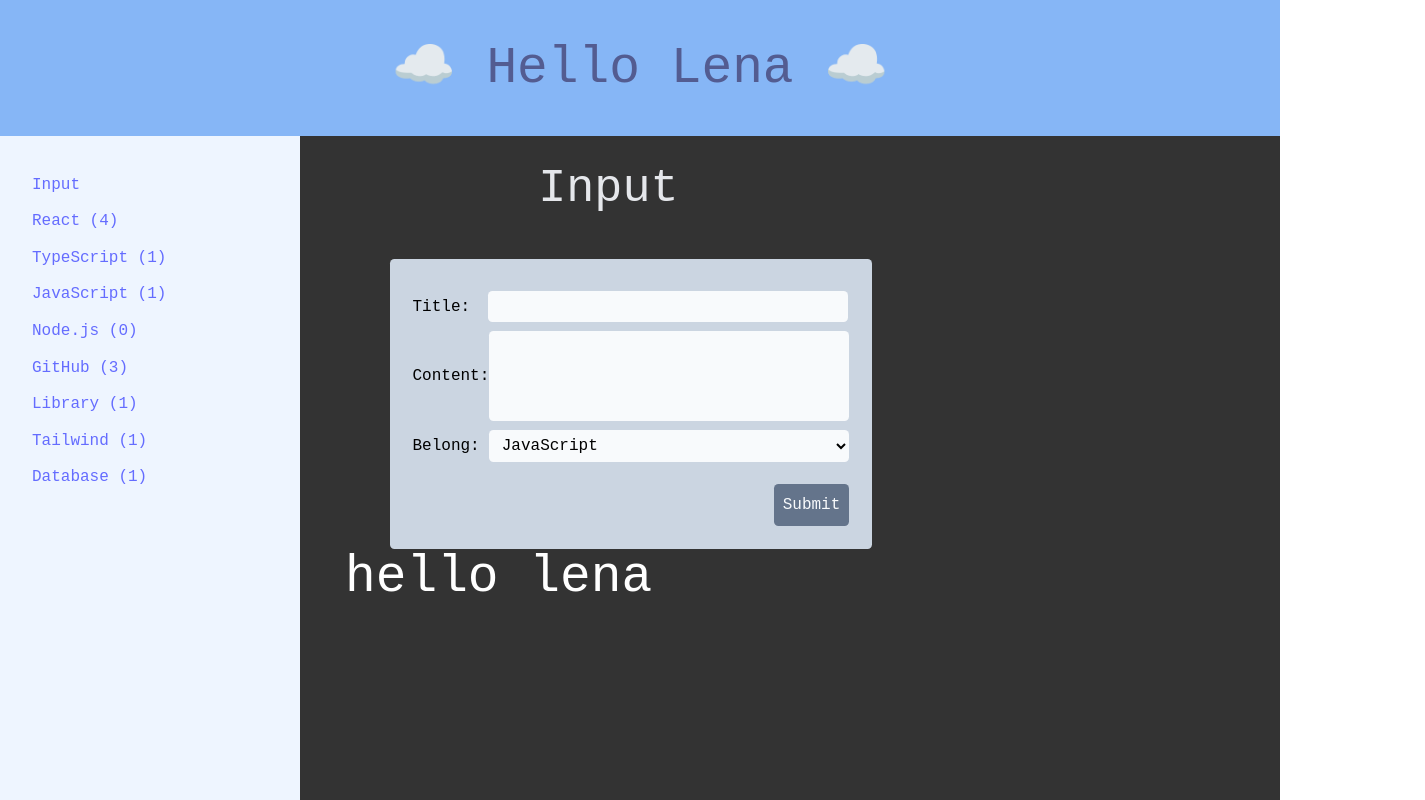
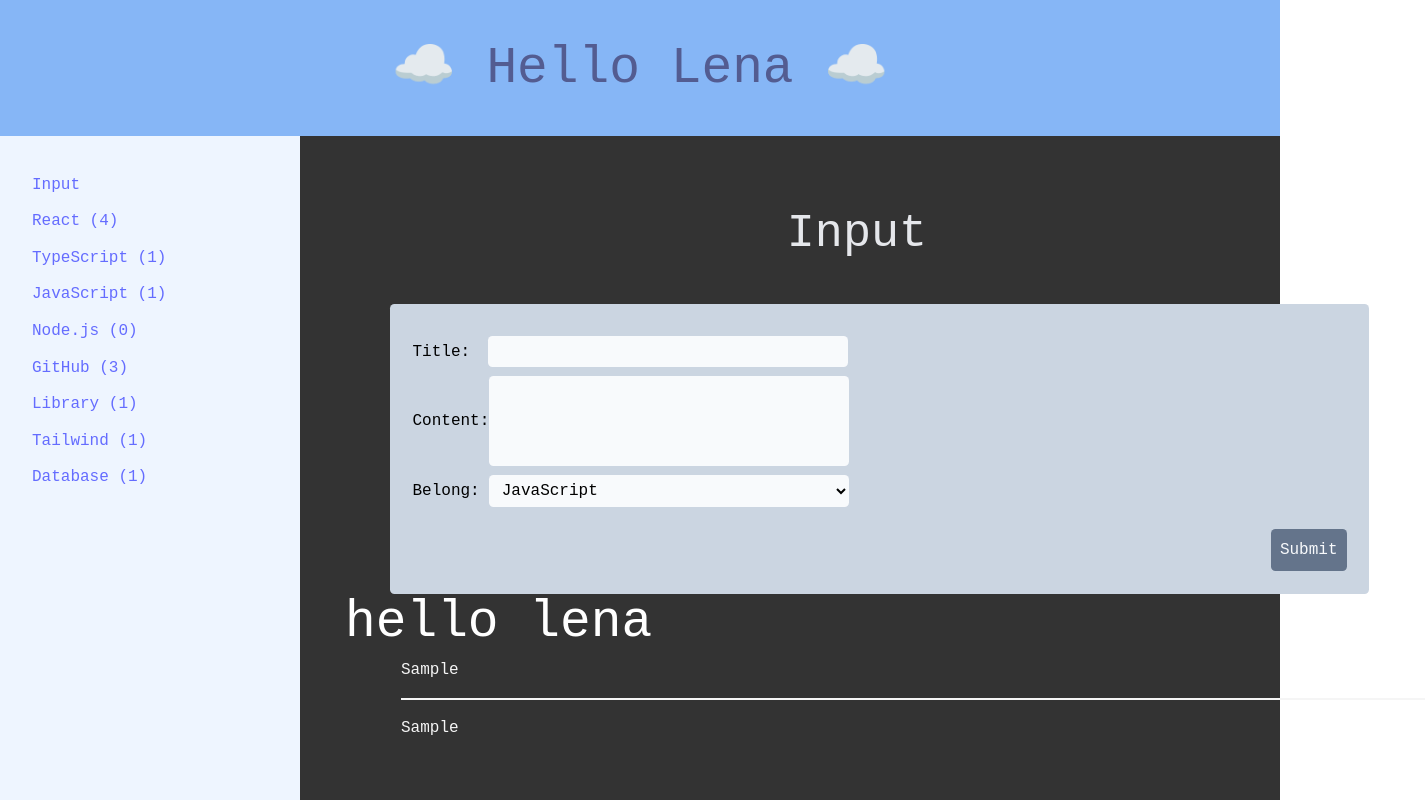
Before and after one commit to lenayoo/lena-archive, a React (Vite) app: page /inputcontainer in a window 1280 px wide. Both pictures are taken after typing "Sample", "Sample" into the empty fields and a click on the input "Submit". Shown: the top 800 px of the page, 1425 px wide, since content can reach past the window. Built offline with nearby package versions, Linux system fonts and the light colour scheme.

Commit message:
check added data

```diff
--- a/src/Pages/InputContainer.tsx
+++ b/src/Pages/InputContainer.tsx
@@ -1,5 +1,6 @@
 import Header from "../Components/Header";
 import { useState } from "react";
+import Form from "../Components/Form";
 
 type Input = {
   title: string;
@@ -31,7 +32,7 @@ const InputContainer = () => {
   };
 
   return (
-    <div className="ml-10">
+    <div className="m-10">
       <Header headerTitle="Input" />
       <form
         className="flex flex-col justify-center ml-10 p-5 rounded bg-slate-300 text-black"
@@ -82,6 +83,12 @@ const InputContainer = () => {
         />
       </form>
       <h1 className="text-white">hello lena</h1>
+      {submittedData &&
+        submittedData.map((data, index) => (
+          <div key={index}>
+            <Form containerTitle={data.title} containerContent={data.content} />
+          </div>
+        ))}
     </div>
   );
 };
```
